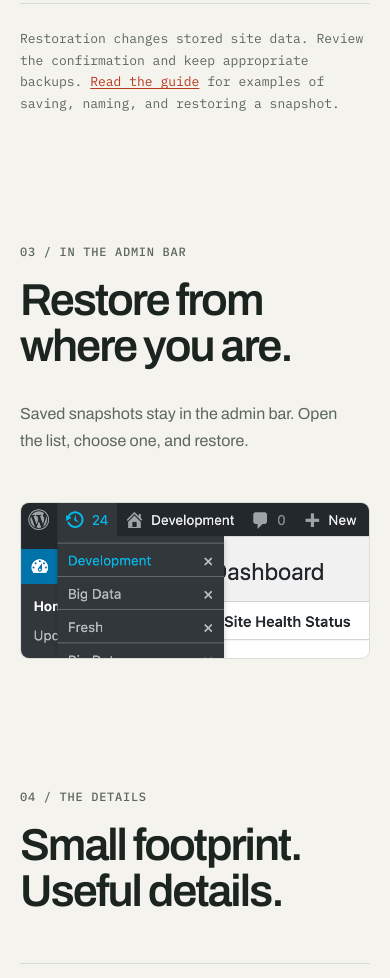
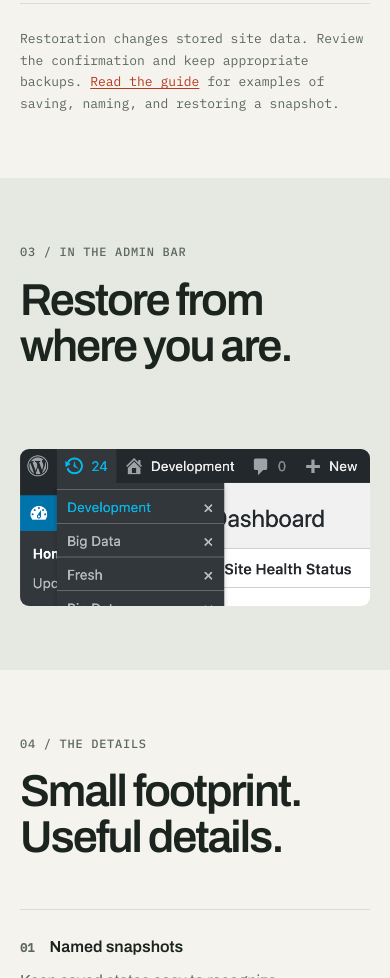
Before and after one commit to everpress-co/snapshots, a website built with webpack: page docs/index.html in a window 390 px wide. Shown: the part 2497-3475 px from the top of the page. Built offline with nearby package versions, Linux system fonts and the light colour scheme.

Commit message:
docs: update admin bar section in index.html and refine CSS styles
This commit modifies the admin bar section in index.html by changing its class for improved styling and layout. The lead text has been removed for brevity, and the associated CSS has been simplified, removing unnecessary grid properties and adjusting image styles for better responsiveness.

```diff
--- a/docs/index.html
+++ b/docs/index.html
@@ -187,17 +187,13 @@
 				</div>
 			</section>
 
-			<section id="admin-bar" class="section">
-				<div class="container admin-shot">
+			<section id="admin-bar" class="section section--idea">
+				<div class="container section__split">
 					<div>
 						<p class="section-index">03 / In the admin bar</p>
 						<h2 class="display-h2">Restore from where you are.</h2>
-						<p class="admin-shot__lede">
-							Saved snapshots stay in the admin bar. Open the list, choose one,
-							and restore.
-						</p>
 					</div>
-					<figure class="admin-shot__figure">
+					<figure class="admin-shot">
 						<img
 							src="assets/screenshot-1.png"
 							width="668"
--- a/docs/style.css
+++ b/docs/style.css
@@ -529,36 +529,14 @@ a:hover {
 
 /* Admin bar screenshot */
 .admin-shot {
-	display: grid;
-	grid-template-columns: 1fr;
-	gap: var(--space-12);
-	align-items: center;
+	margin: 0;
+	min-width: 0;
 }
 
-@media (min-width: 900px) {
-
-	.admin-shot {
-		grid-template-columns: minmax(0, 5fr) minmax(0, 6fr);
-		gap: var(--space-16);
-	}
-}
-
-.admin-shot__lede {
-	margin: var(--space-6) 0 0;
-	max-width: 36ch;
-	color: var(--color-muted);
-}
-
-.admin-shot__figure {
-	margin: 0;
-}
-
-.admin-shot__figure img {
+.admin-shot img {
 	display: block;
 	width: 100%;
 	height: auto;
-	background: var(--color-white);
-	border: 1px solid var(--color-line);
 	border-radius: var(--radius-medium);
 }
 
```
